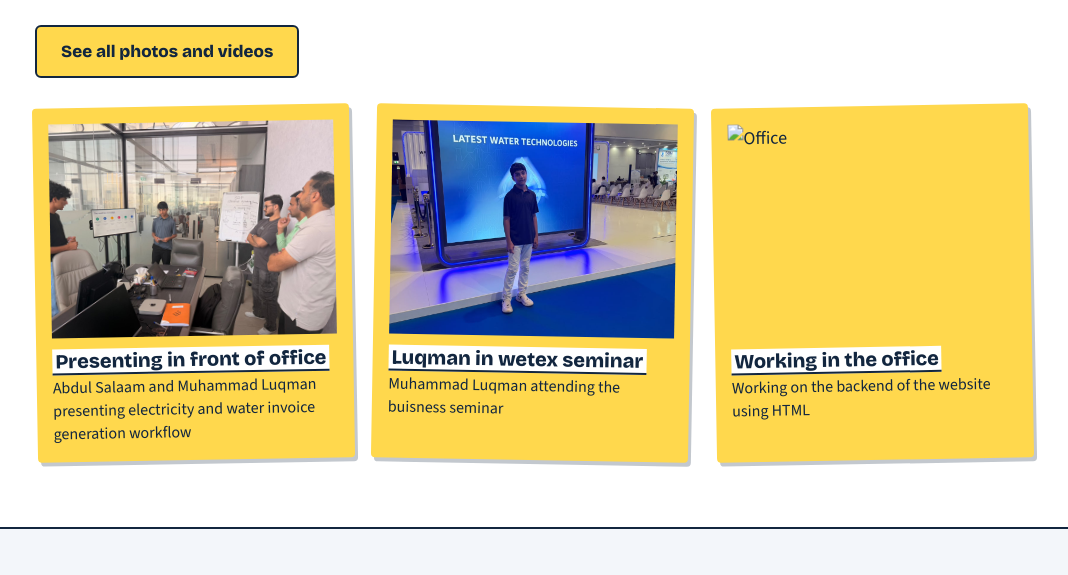
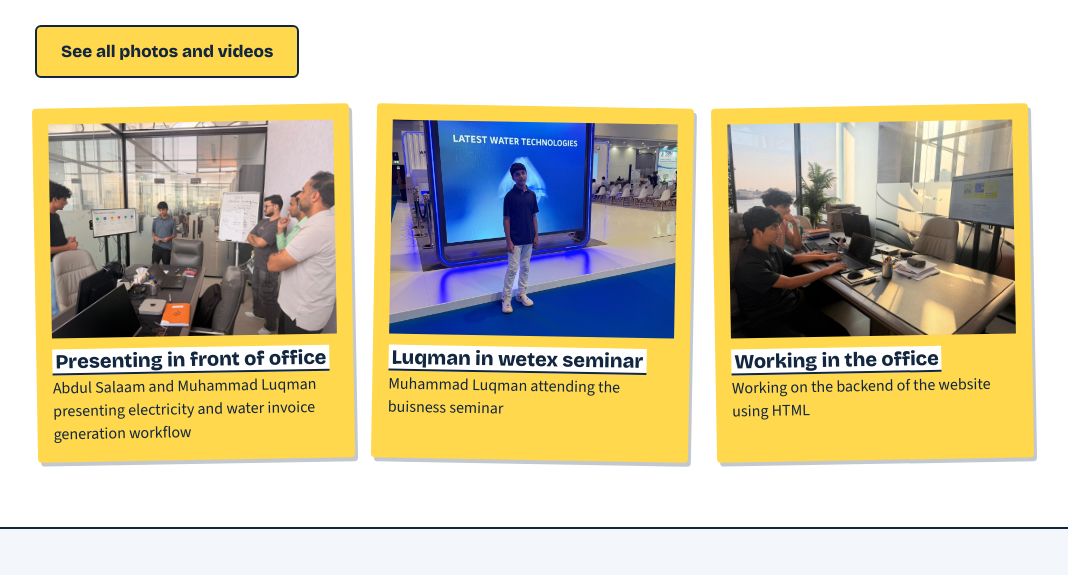
Before and after one commit to abdulbasitanwar90-dotcom/kidsinoffice, a plain HTML site: page index.html in a window 1280 px wide. Shown: the part 2182-2757 px from the top of the page, without its empty margins (107-1175 px from the left). Drawn offline with nearby package versions, Linux system fonts and the light colour scheme.

Commit message:
Update index.html

```diff
--- a/index.html
+++ b/index.html
@@ -227,7 +227,7 @@ footer{background:var(--ink);color:#B8C6D8;font-size:15px;padding:24px 0}
         <p>Muhammad Luqman attending the buisness seminar</p>
       </article>
       <article class="note">
-        <img src="photo 3.JPG" alt="Office">
+        <img src="photo 3.jpeg" alt="Office">
         <h3><span class="ph">Working in the office</span></h3>
         <p>Working on the backend of the website using HTML</p>
       </article>
```
